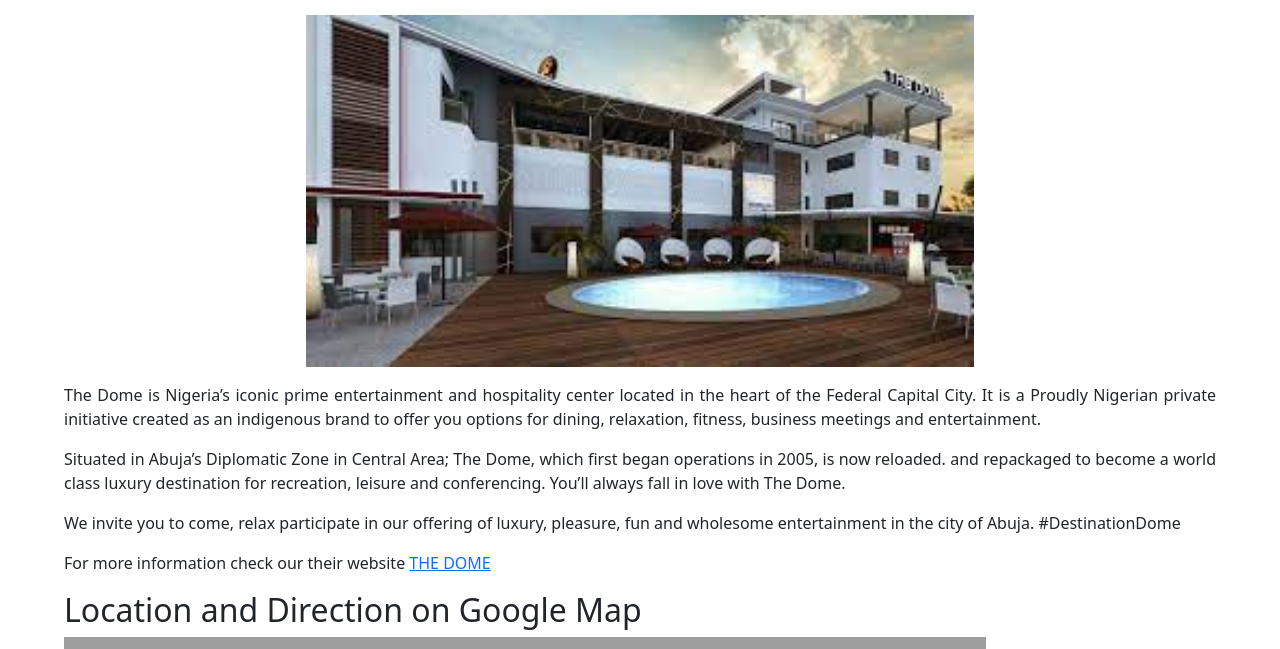
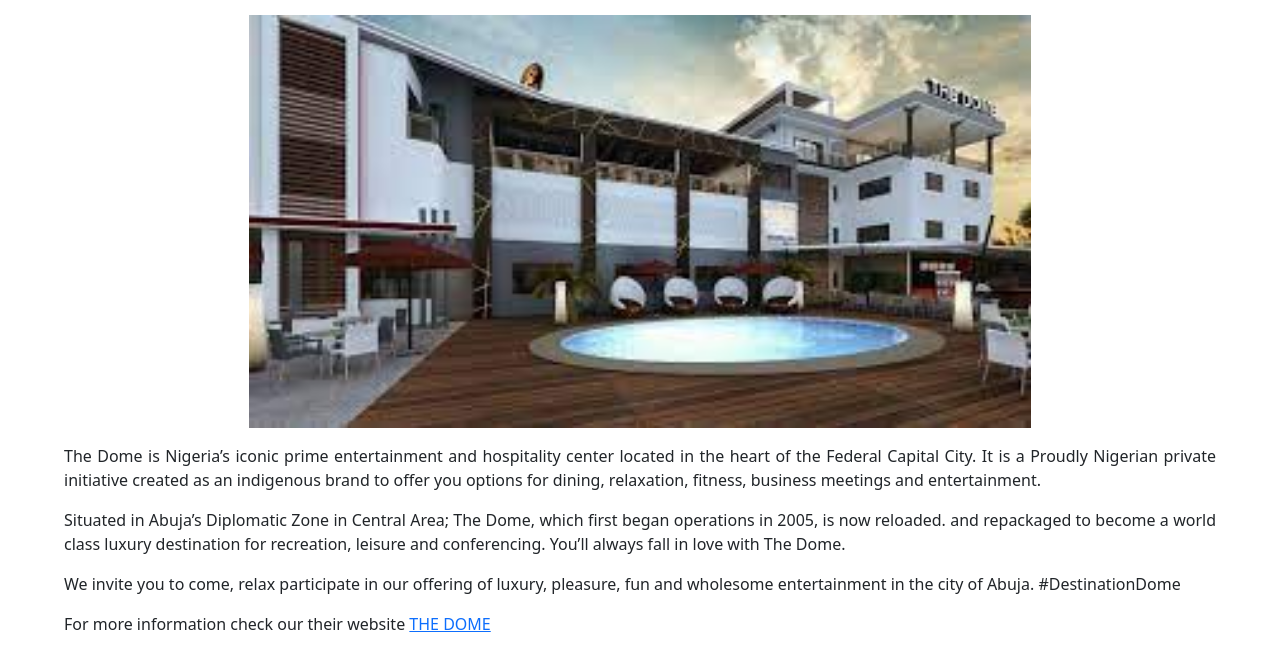
Before and after one commit to ABIODUNTHEKING/Traveling-Buddy, a plain HTML site: page dome.html in a window 1280 px wide. Shown: the part 149-798 px from the top of the page. Drawn offline with nearby package versions, Linux system fonts and the light colour scheme; grey boxes are pictures that could not be loaded.

Commit message:
NOT DONE

```diff
--- a/dome.html
+++ b/dome.html
@@ -54,7 +54,7 @@
           <img
             src="/img/the dome.jfif"
             alt="THE DOME"
-            class="container-fluid lagos-boat-club"
+            class="container-fluid dome"
           />
         </figure>
 
--- a/review.css
+++ b/review.css
@@ -54,3 +54,9 @@ article{
     display: block;
     margin: 0 auto;
 }
+
+.dome{
+    width: 70%;
+    display: block;
+    margin: 0 auto;
+}
```
